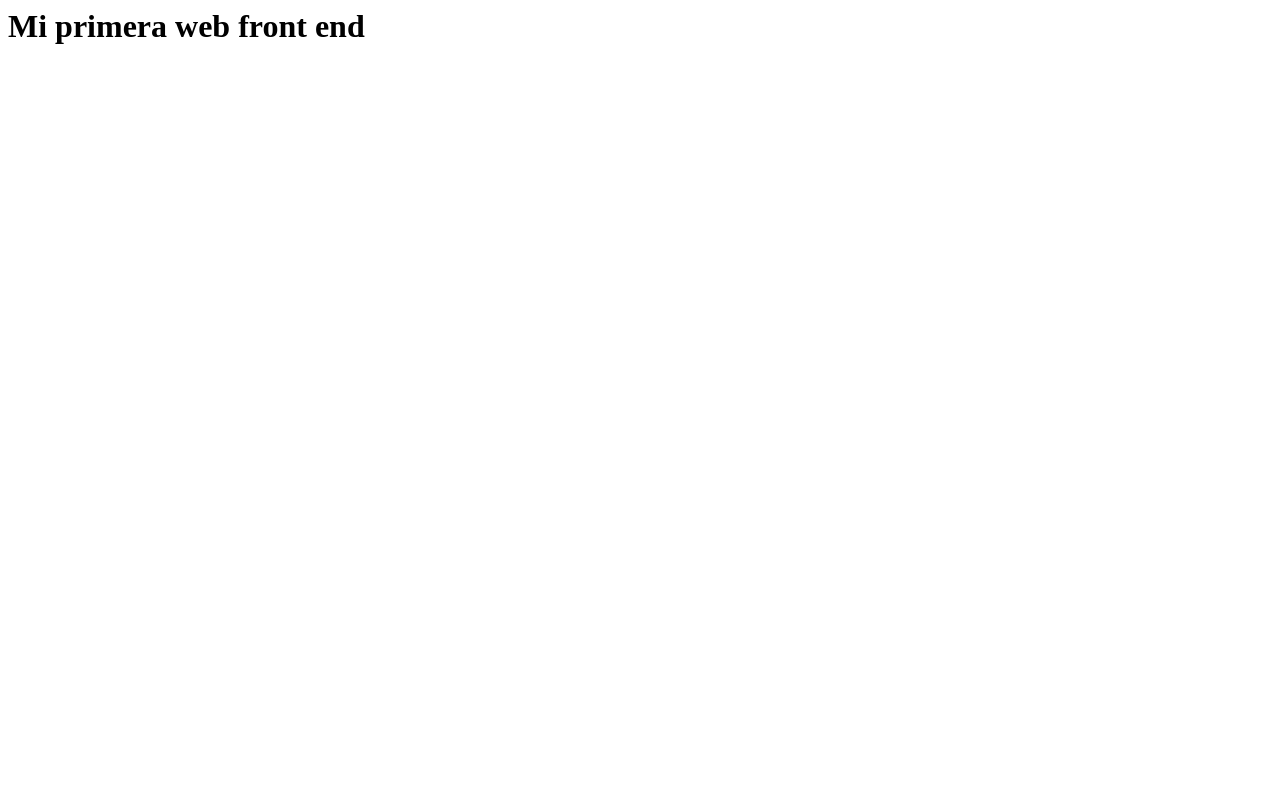
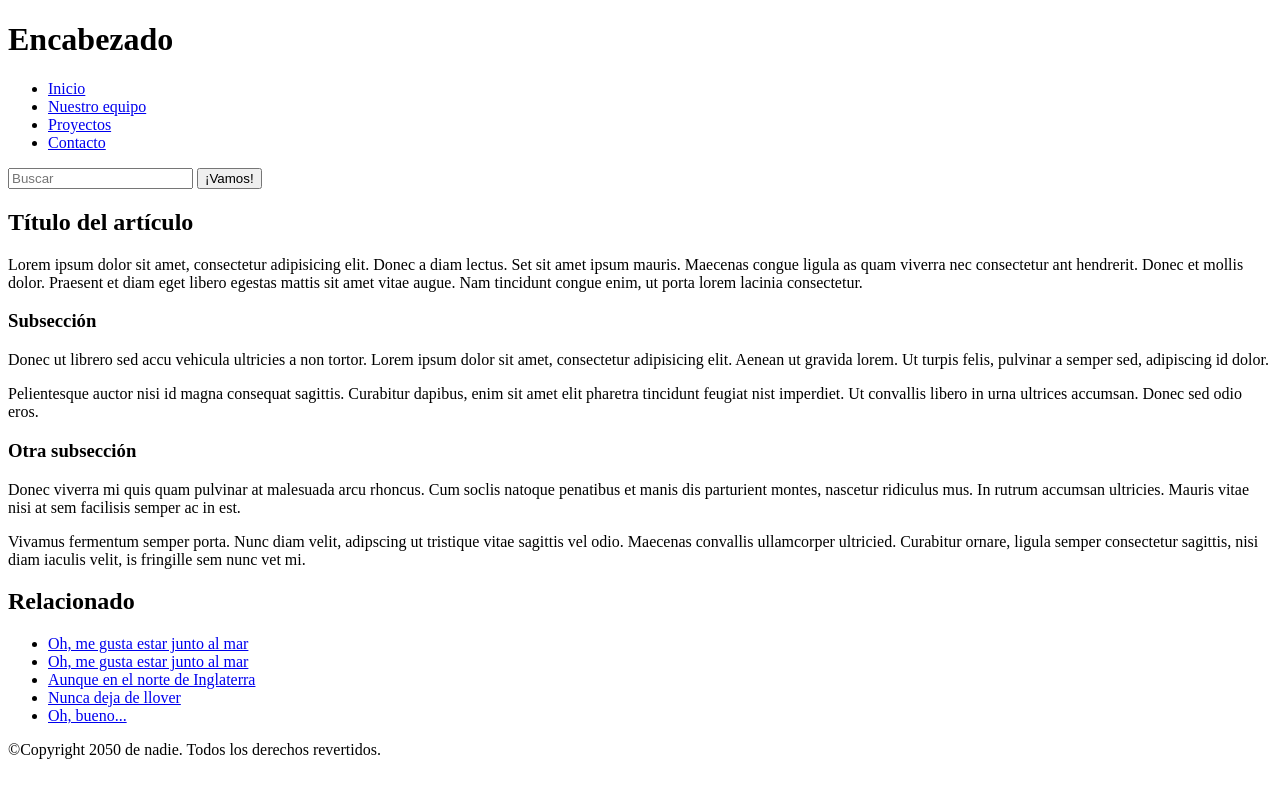
Before and after one commit to Droide1997/mi-primer-portafolio, a plain HTML site: page index.html in a window 1280 px wide. Drawn offline with Linux system fonts and the light colour scheme; a web font is replaced by a local one.

Commit message:
Update index.html

```diff
--- a/index.html
+++ b/index.html
@@ -1 +1,83 @@
-<h1> Mi primera web front end </h1>
+<!DOCTYPE html>
+<html>
+  <head>
+    <meta charset="utf-8">
+
+    <title>El título de mi página</title>
+    <link href="https://fonts.googleapis.com/css?family=Open+Sans+Condensed:300|Sonsie+One" rel="stylesheet" type="text/css">
+    <link rel="stylesheet" href="style.css">
+
+    <!-- las tres siguientes líneas son un truco para obtener elementos semánticos de HTML5 que funcionan en versiones de Internet Explorer antiguas -->
+    <!--[if lt IE 9]>
+      <script src="https://cdnjs.cloudflare.com/ajax/libs/html5shiv/3.7.3/html5shiv.js"></script>
+    <![endif]-->
+  </head>
+
+  <body>
+    <!-- Aquí empieza el encabezado principal que se mantendrá en todas las páginas del sitio web -->
+
+    <header>
+      <h1>Encabezado</h1>
+    </header>
+
+    <nav>
+      <ul>
+        <li><a href="#">Inicio</a></li>
+        <li><a href="#">Nuestro equipo</a></li>
+        <li><a href="#">Proyectos</a></li>
+        <li><a href="#">Contacto</a></li>
+      </ul>
+
+       <!-- Un formulario de búsqueda es una forma no-lineal de hacer búsquedas en un sitio web. -->
+
+       <form>
+         <input type="search" name="q" placeholder="Buscar">
+         <input type="submit" value="¡Vamos!">
+       </form>
+     </nav>
+
+    <!-- Aquí está el contenido principal de nuestra página -->
+    <main>
+
+      <!-- Contiene un artículo -->
+      <article>
+        <h2>Título del artículo</h2>
+
+        <p>Lorem ipsum dolor sit amet, consectetur adipisicing elit. Donec a diam lectus. Set sit amet ipsum mauris. Maecenas congue ligula as quam viverra nec consectetur ant hendrerit. Donec et mollis dolor. Praesent et diam eget libero egestas mattis sit amet vitae augue. Nam tincidunt congue enim, ut porta lorem lacinia consectetur.</p>
+
+        <h3>Subsección</h3>
+
+        <p>Donec ut librero sed accu vehicula ultricies a non tortor. Lorem ipsum dolor sit amet, consectetur adipisicing elit. Aenean ut gravida lorem. Ut turpis felis, pulvinar a semper sed, adipiscing id dolor.</p>
+
+        <p>Pelientesque auctor nisi id magna consequat sagittis. Curabitur dapibus, enim sit amet elit pharetra tincidunt feugiat nist imperdiet. Ut convallis libero in urna ultrices accumsan. Donec sed odio eros.</p>
+
+        <h3>Otra subsección</h3>
+
+        <p>Donec viverra mi quis quam pulvinar at malesuada arcu rhoncus. Cum soclis natoque penatibus et manis dis parturient montes, nascetur ridiculus mus. In rutrum accumsan ultricies. Mauris vitae nisi at sem facilisis semper ac in est.</p>
+
+        <p>Vivamus fermentum semper porta. Nunc diam velit, adipscing ut tristique vitae sagittis vel odio. Maecenas convallis ullamcorper ultricied. Curabitur ornare, ligula semper consectetur sagittis, nisi diam iaculis velit, is fringille sem nunc vet mi.</p>
+      </article>
+
+      <!-- el contenido aparte también se puede anidar dentro del contenido principal -->
+      <aside>
+        <h2>Relacionado</h2>
+
+        <ul>
+          <li><a href="#">Oh, me gusta estar junto al mar</a></li>
+          <li><a href="#">Oh, me gusta estar junto al mar</a></li>
+          <li><a href="#">Aunque en el norte de Inglaterra</a></li>
+          <li><a href="#">Nunca deja de llover</a></li>
+          <li><a href="#">Oh, bueno...</a></li>
+        </ul>
+      </aside>
+
+    </main>
+
+    <!-- Y aquí está nuestro pie de página principal que se utiliza en todas las páginas de nuestro sitio web -->
+
+    <footer>
+      <p>©Copyright 2050 de nadie. Todos los derechos revertidos.</p>
+    </footer>
+
+  </body>
+</html>
```
